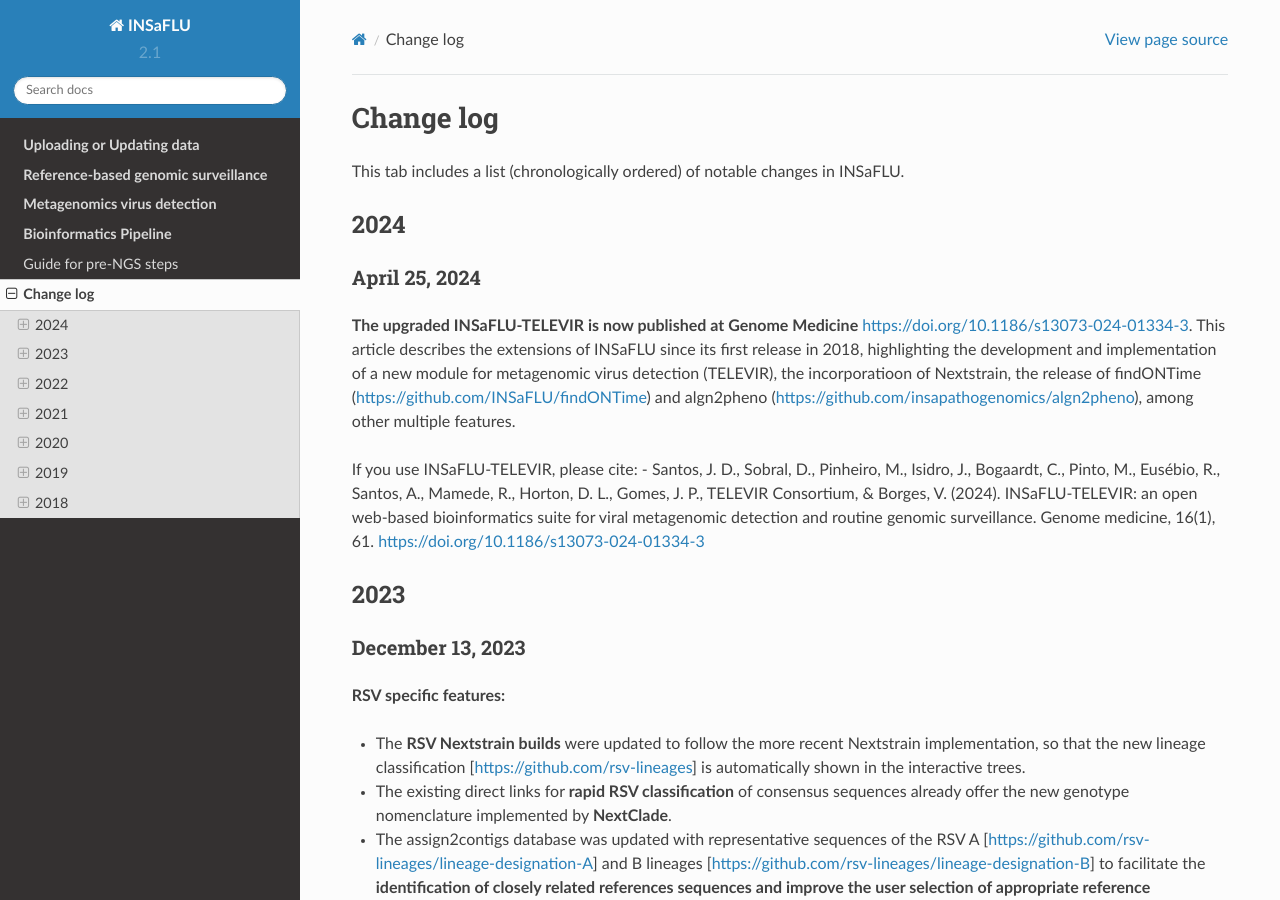
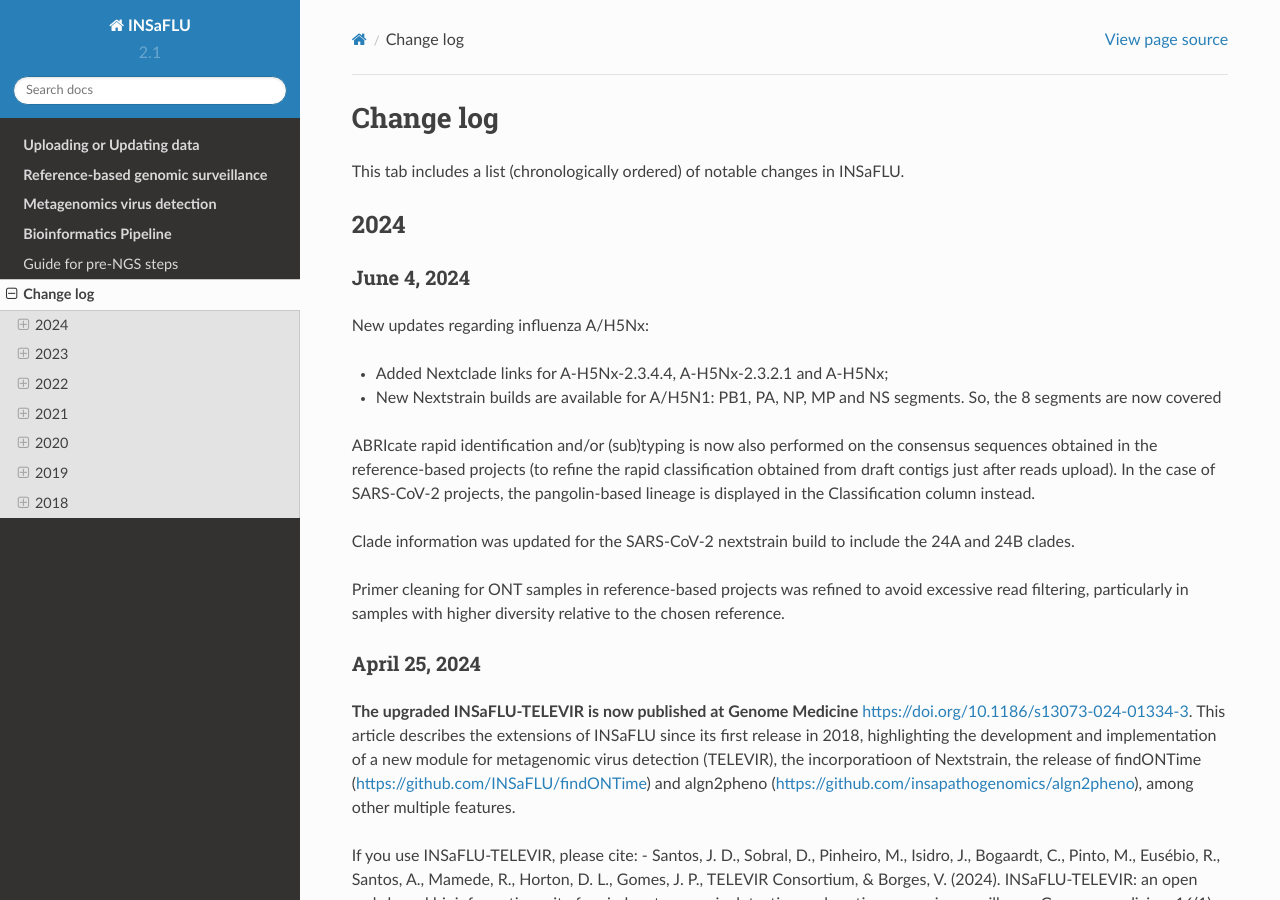
Before and after one commit to INSaFLU/insaflu_docs, a Sphinx documentation site: the page built from docs/change_log.rst, in a window 1280 px wide and 900 px high. Built offline with Sphinx 7.4.7 and the Read the Docs theme 2.0.0, drawn with Linux system fonts in a browser that asks for light colours; formulas are drawn with MathJax 3.

Commit message:
[add] Updates June 4

```diff
--- a/docs/change_log.rst
+++ b/docs/change_log.rst
@@ -5,6 +5,22 @@
 
 2024
 -------
+
+June 4, 2024
+..........................
+
+New updates regarding influenza A/H5Nx:
+
+- Added Nextclade links for A-H5Nx-2.3.4.4, A-H5Nx-2.3.2.1 and A-H5Nx;
+
+- New Nextstrain builds are available for A/H5N1:  PB1, PA, NP, MP and NS segments. So, the 8 segments are now covered
+
+ABRIcate rapid identification and/or (sub)typing is now also performed on the consensus sequences obtained in the reference-based projects (to refine the rapid classification obtained from draft contigs just after reads upload). In the case of SARS-CoV-2 projects, the pangolin-based lineage is displayed in the Classification column instead.
+
+Clade information was updated for the SARS-CoV-2 nextstrain build to include the 24A and 24B clades.
+
+Primer cleaning for ONT samples in reference-based projects was refined to avoid excessive read filtering, particularly in samples with higher diversity relative to the chosen reference.
+
 
 April 25, 2024
 ..........................
```
